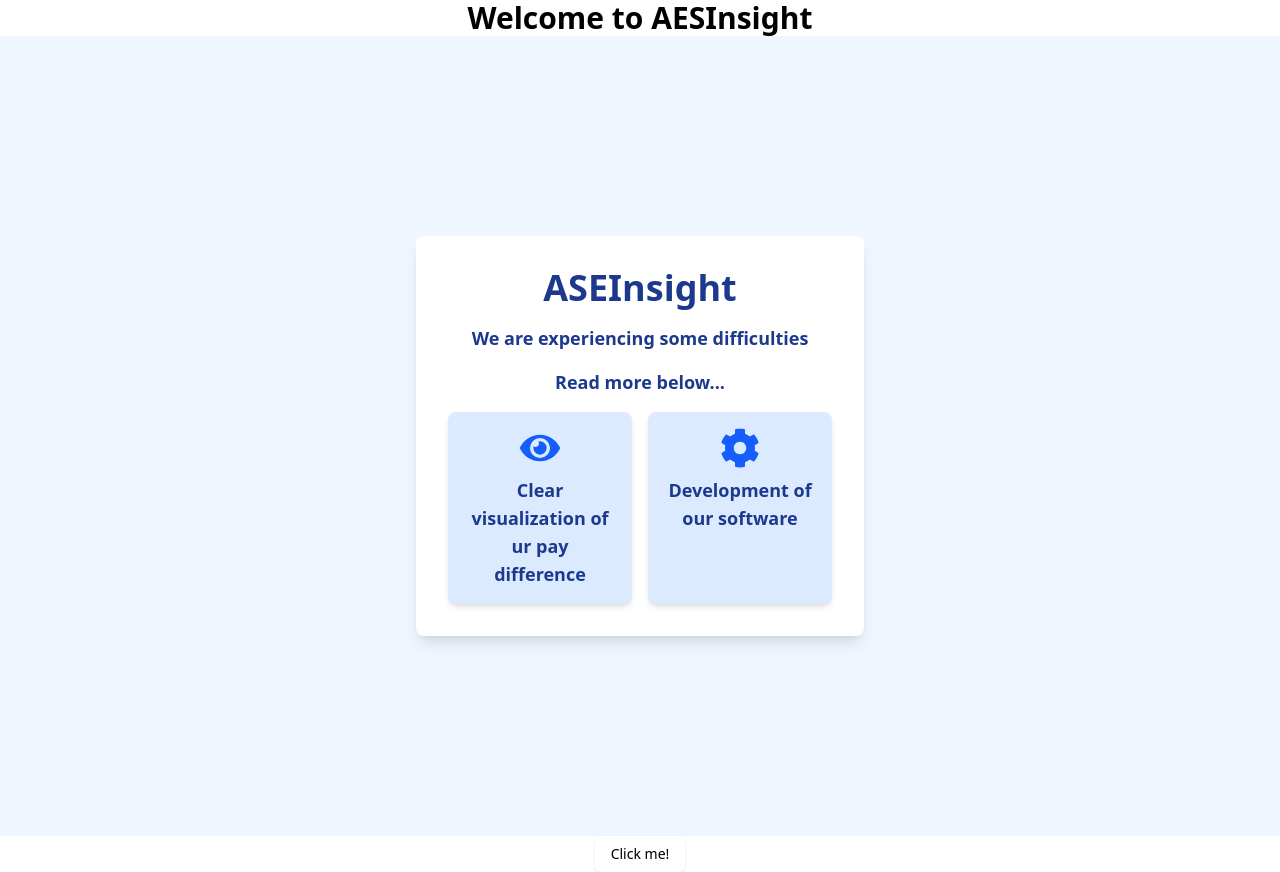
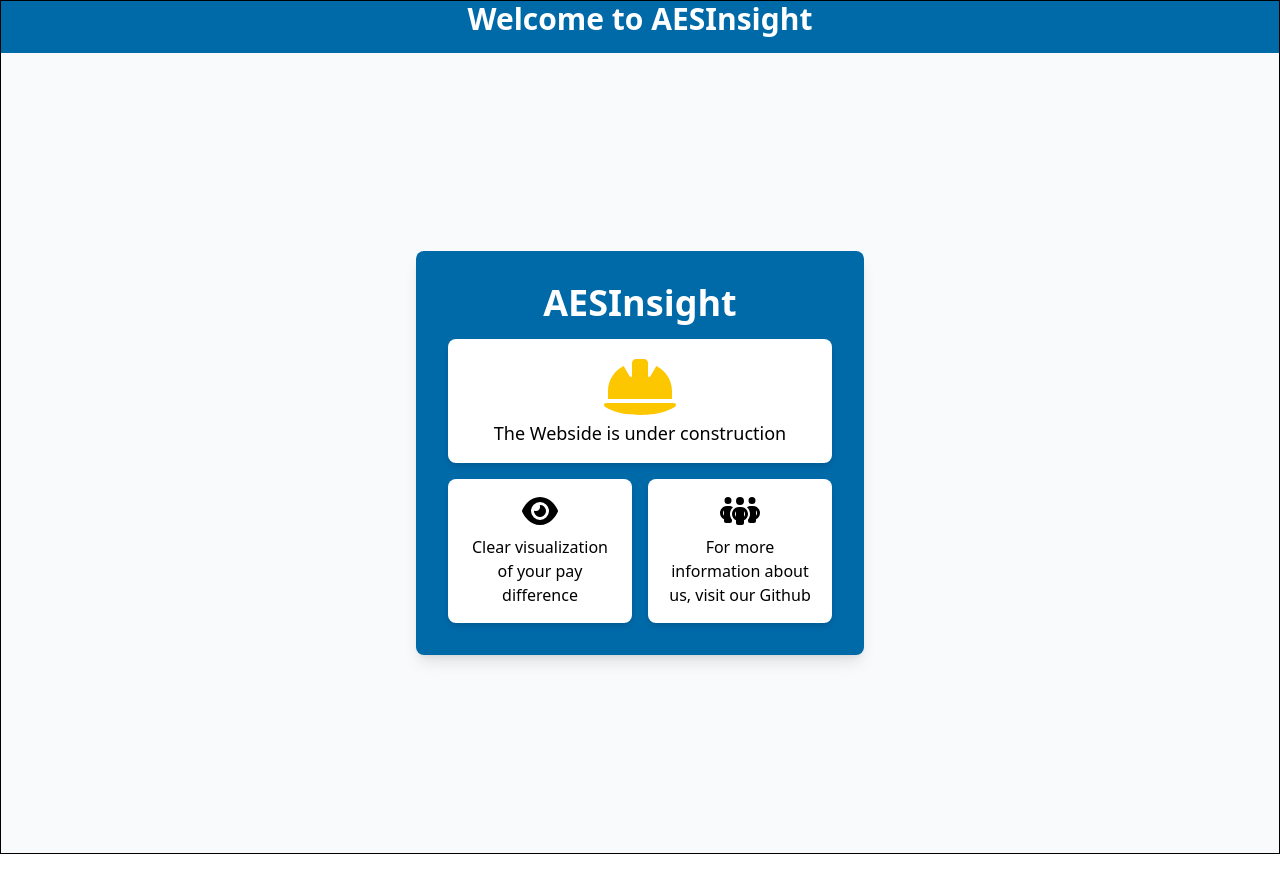
Before and after one commit to AESInsight/Frontend, a React (Vite) app: page / in a window 1280 px wide. Built offline with nearby package versions, Linux system fonts and the light colour scheme.

Commit message:
fix fall back, with proper git ignore

```diff
--- a/src/App.tsx
+++ b/src/App.tsx
@@ -1,19 +1,21 @@
 import "./App.css";
-import { ButtonTest } from "./components/buttonTest";
 import DefaultComponent from "./components/pages/fallbackpage";
 import "./index.css";
 
 function App() {
 	return (
-		<span className="text-black text-lg font-bold">
-			<div>
-				<h1 className="text-3xl font-bold">Welcome to AESInsight</h1>
+		<div className="bg-sky-700 shadow-lg border text-center">
+			<span>
+				<h1 className="text-3xl text-white mb-4 font-bold">
+					Welcome to AESInsight
+				</h1>
+			</span>
+			<div className="bg-white">
 				<div>
 					<DefaultComponent />
 				</div>
-				<ButtonTest />
 			</div>
-		</span>
+		</div>
 	);
 }
 
--- a/src/components/buttonTest.tsx
+++ /dev/null
@@ -1,9 +0,0 @@
-import { Button } from "@/components/ui/button";
-
-export const ButtonTest = () => {
-	return (
-		<div>
-			<Button>Click me!</Button>
-		</div>
-	);
-};
--- a/src/components/pages/fallbackpage.tsx
+++ b/src/components/pages/fallbackpage.tsx
@@ -1,21 +1,43 @@
 import React from "react";
-import { FaCog, FaEye } from "react-icons/fa";
+import {
+	faEye,
+	faHelmetSafety,
+	faPeopleGroup,
+} from "@fortawesome/free-solid-svg-icons";
+import { FontAwesomeIcon } from "@fortawesome/react-fontawesome";
 
 const DefaultComponent: React.FC = () => {
 	return (
-		<div className="flex flex-col items-center justify-center min-h-screen bg-blue-50 text-blue-900 p-6">
-			<div className="bg-white shadow-lg rounded-lg p-8 max-w-md text-center">
-				<h1 className="text-4xl font-bold mb-4">ASEInsight</h1>
-				<p className="text-lg mb-4">We are experiencing some difficulties </p>
-				<p className="mb-4">Read more below...</p>
+		<div className="flex flex-col items-center justify-center min-h-screen bg-gray-50 text-white p-6">
+			<div className="bg-sky-700 shadow-lg rounded-lg p-8 max-w-md text-center">
+				<h1 className="text-4xl font-bold mb-4">AESInsight</h1>
+				<div className="w-full bg-white p-4 rounded-lg shadow-md mt-4 mb-4">
+					<FontAwesomeIcon
+						icon={faHelmetSafety}
+						size="4x"
+						className="text-yellow-400"
+					/>
+					<p className="text-lg text-black">
+						The Webside is under construction
+					</p>
+				</div>
 				<div className="flex space-x-4 justify-center">
-					<div className="flex flex-col w-50 w-full items-center bg-blue-100 p-4 rounded-lg shadow-md">
-						<FaEye size={40} className="text-blue-600" />
-						<p className="mt-2">Clear visualization of ur pay difference</p>
+					<div className="flex flex-col items-center w-1/2 bg-white p-4 rounded-lg shadow-md">
+						<FontAwesomeIcon icon={faEye} size="2x" className="text-black" />
+						<p className="mt-2 text-black text-center">
+							Clear visualization of your pay difference
+						</p>
 					</div>
-					<div className="flex flex-col w-50 w-full items-center bg-blue-100 p-4 rounded-lg shadow-md">
-						<FaCog size={40} className="text-blue-600" />
-						<p className="mt-2">Development of our software</p>
+
+					<div className="flex flex-col items-center w-1/2 bg-white p-4 rounded-lg shadow-md">
+						<FontAwesomeIcon
+							icon={faPeopleGroup}
+							size="2x"
+							className="text-black"
+						/>
+						<p className="mt-2 text-black text-center">
+							For more information about us, visit our Github
+						</p>
 					</div>
 				</div>
 			</div>
--- a/src/components/ui/button.tsx
+++ /dev/null
@@ -1,57 +0,0 @@
-import * as React from "react"
-import { Slot } from "@radix-ui/react-slot"
-import { cva, type VariantProps } from "class-variance-authority"
-
-import { cn } from "@/lib/utils"
-
-const buttonVariants = cva(
-  "inline-flex items-center justify-center gap-2 whitespace-nowrap rounded-md text-sm font-medium transition-colors focus-visible:outline-none focus-visible:ring-1 focus-visible:ring-ring disabled:pointer-events-none disabled:opacity-50 [&_svg]:pointer-events-none [&_svg]:size-4 [&_svg]:shrink-0",
-  {
-    variants: {
-      variant: {
-        default:
-          "bg-primary text-primary-foreground shadow hover:bg-primary/90",
-        destructive:
-          "bg-destructive text-destructive-foreground shadow-sm hover:bg-destructive/90",
-        outline:
-          "border border-input bg-background shadow-sm hover:bg-accent hover:text-accent-foreground",
-        secondary:
-          "bg-secondary text-secondary-foreground shadow-sm hover:bg-secondary/80",
-        ghost: "hover:bg-accent hover:text-accent-foreground",
-        link: "text-primary underline-offset-4 hover:underline",
-      },
-      size: {
-        default: "h-9 px-4 py-2",
-        sm: "h-8 rounded-md px-3 text-xs",
-        lg: "h-10 rounded-md px-8",
-        icon: "h-9 w-9",
-      },
-    },
-    defaultVariants: {
-      variant: "default",
-      size: "default",
-    },
-  }
-)
-
-export interface ButtonProps
-  extends React.ButtonHTMLAttributes<HTMLButtonElement>,
-    VariantProps<typeof buttonVariants> {
-  asChild?: boolean
-}
-
-const Button = React.forwardRef<HTMLButtonElement, ButtonProps>(
-  ({ className, variant, size, asChild = false, ...props }, ref) => {
-    const Comp = asChild ? Slot : "button"
-    return (
-      <Comp
-        className={cn(buttonVariants({ variant, size, className }))}
-        ref={ref}
-        {...props}
-      />
-    )
-  }
-)
-Button.displayName = "Button"
-
-export { Button, buttonVariants }
```
